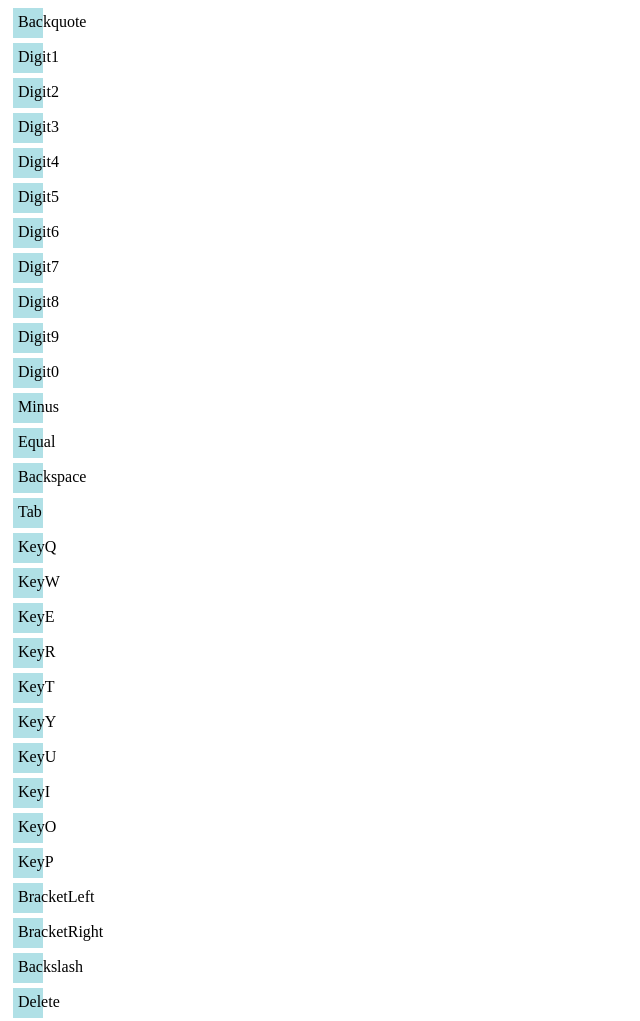
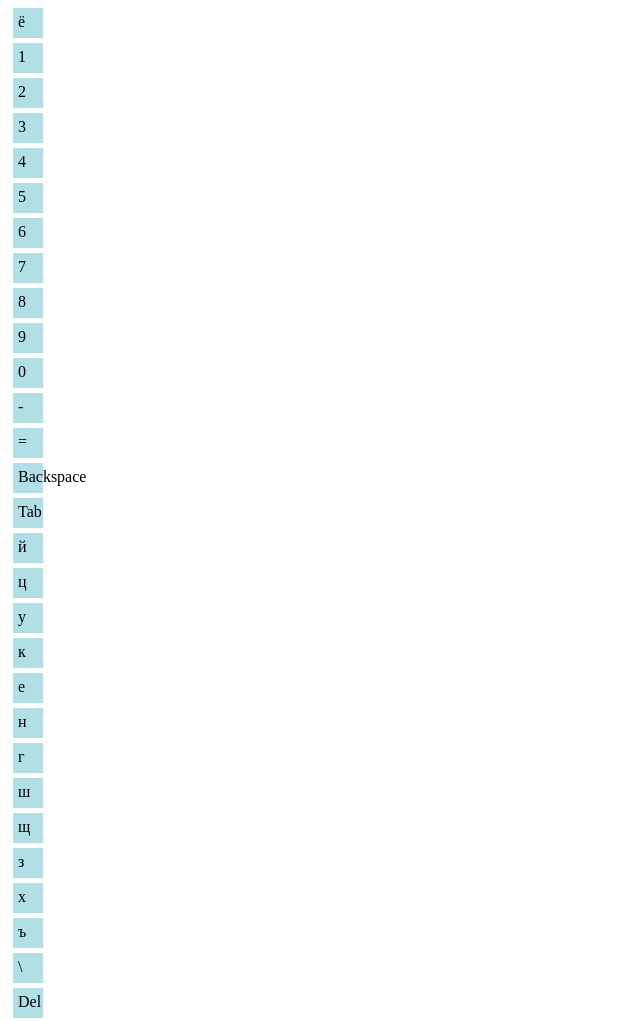
Before and after one commit to kagapitova/virtual-keyboard, a plain HTML site: page index.html in a window 1280 px wide. Shown: the top 1021 px of the page, without its empty margins (0-640 px from the left). Drawn offline with Linux system fonts and the light colour scheme.

Commit message:
refactor:body includes only scripts

```diff
--- a/index.html
+++ b/index.html
@@ -9,8 +9,6 @@
     <link rel="stylesheet" href="style.css">
 </head>
 <body>
-<div id="keyboard">
-</div>
 <script src="keys.js"></script>
 <script src="index.js"></script>
 </body>
--- a/index.js
+++ b/index.js
@@ -1,4 +1,8 @@
-const keyboardPlace = document.querySelector("#keyboard");
+/*Render keyboard==============================================================*/
+const keyContainer = document.createElement("div");
+keyContainer.id = "keyboard1";
+document.body.append(keyContainer)
+const keyboardPlace = document.querySelector("#keyboard1");
 
 function initKeyboard() {
     let htmlString = "";
@@ -7,9 +11,16 @@ function initKeyboard() {
         if( i == 14 || i == 29 || i == 42 || i == 54 ) {
             htmlString += `<div class="new-row"></div>`;
         }
-        htmlString += `<div class="keyboard__key">${keys.keys[i].code}</div>`;
+        htmlString += `<div class="keyboard__key">${keys.keys[i].text.ru}</div>`;
     }
     keyboardPlace.innerHTML = htmlString;
 }
 
 initKeyboard()
+
+/*Language switcher==============================================================*/
+let lang = 'ru';
+function swichLanguage() {
+        lang = (lang === 'ru') ? 'en' : 'ru';
+        initKeyboard()
+}
```
